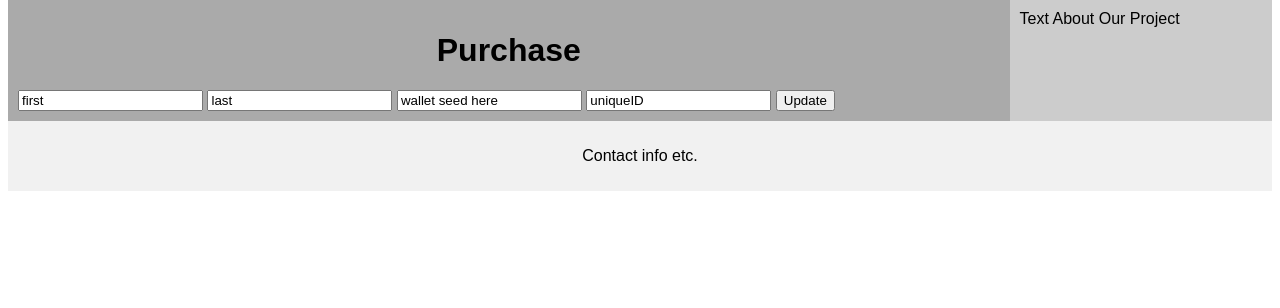
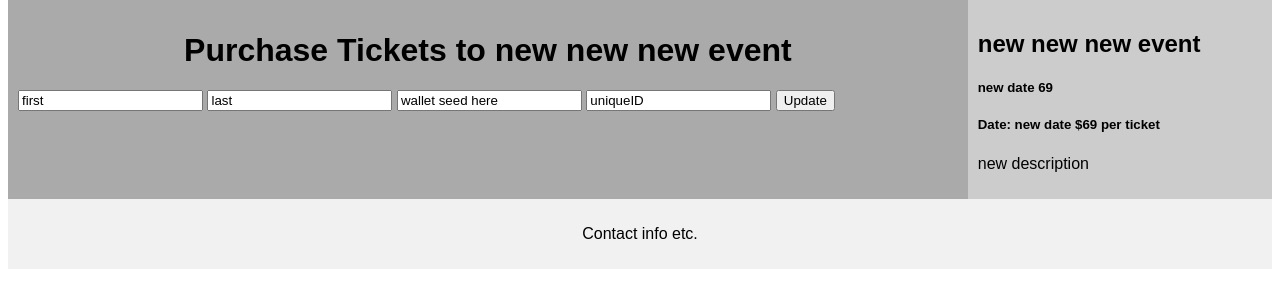
Before and after one commit to micahborg/ticket_system, a Flask app: page /purchase/2 in a window 1280 px wide. Shown: the part 216-524 px from the top of the page. Run offline with Flask 2, Linux system fonts and the light colour scheme; data comes from the database, SQL or seed files in the repository.

Commit message:
purchase right column

```diff
--- a/templates/purchase.html
+++ b/templates/purchase.html
@@ -11,7 +11,7 @@
       <a href="/"><button>Home</button></a>
     </div>
     <div class="left" style="background-color:#aaa;">
-        <h1 style="text-align: center">Purchase</h1>
+        <h1 style="text-align: center">Purchase Tickets to {{ task.content }}</h1>
 
         <div class="form">
             <form action="/purchase/{{task.id}}" method="POST">
@@ -25,7 +25,11 @@
     </div>
     <div class="right" style="background-color:#ccc;">
 
-        Text About Our Project
+        <h2 style="text-align: left">{{ task.content }}</h2>
+        <h5 margin="10px">{{ task.date_created }} {{ task.ticket_price }}</h5>
+        <h5 margin="0px">Date: {{ task.date_created }}     ${{ task.ticket_price }} per ticket</h5>
+        <p style="text-align: left">
+        {{ task.description }}
 
     </div>
 
```
